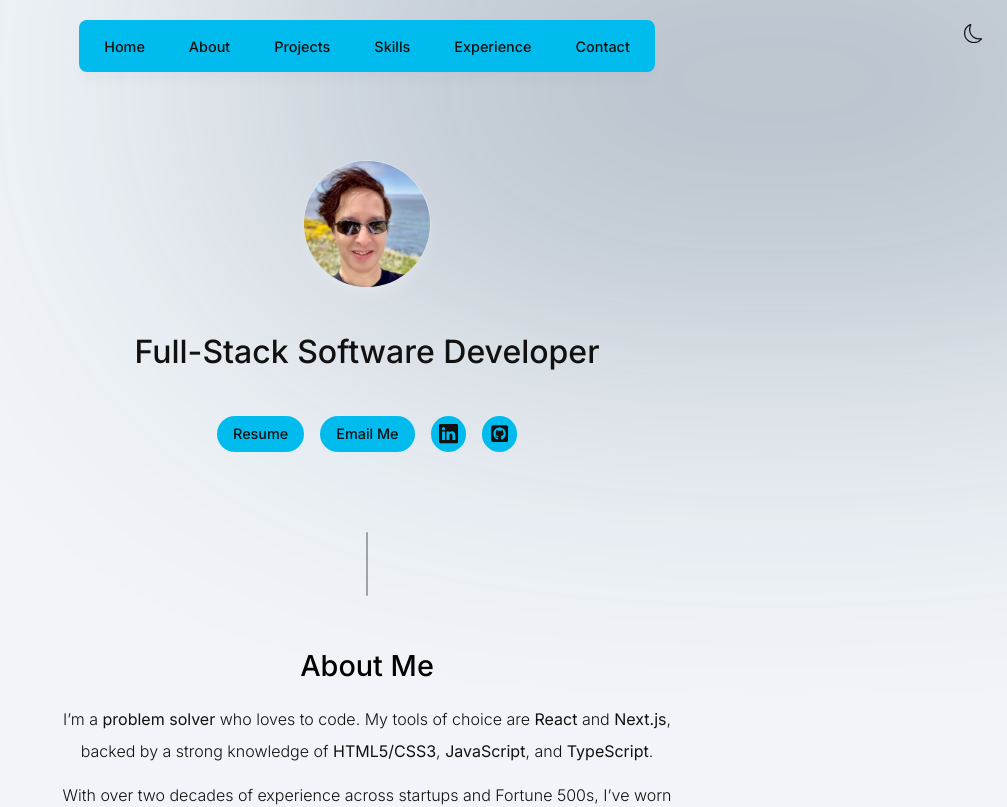
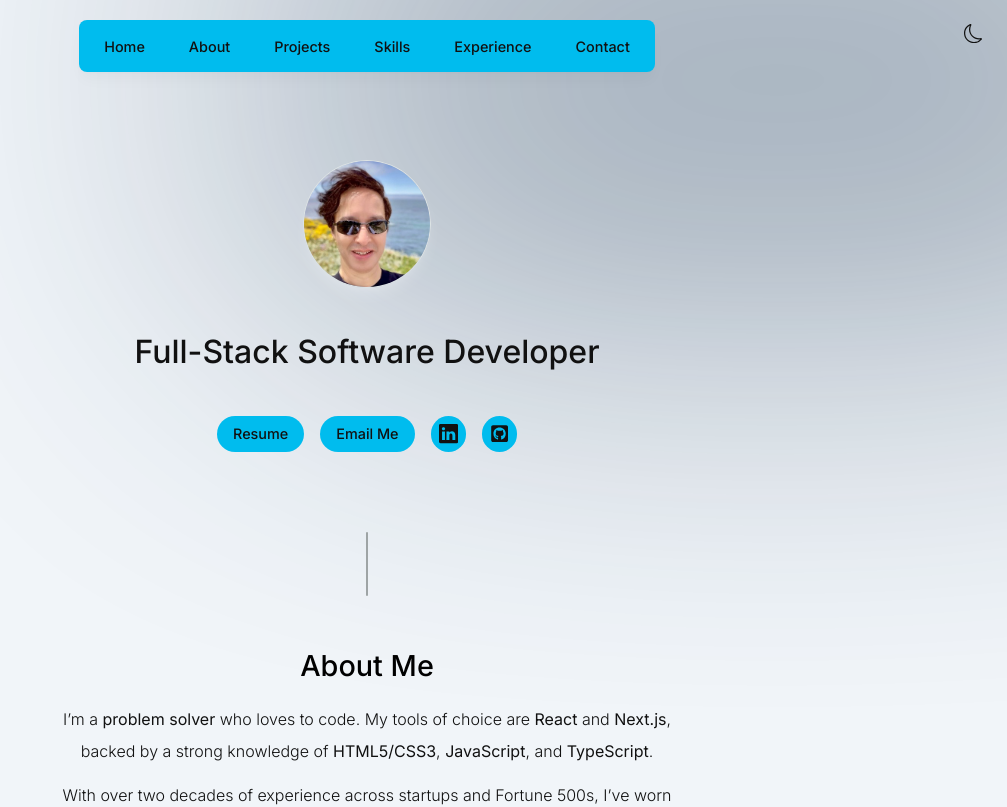
Before and after one commit to rickboot/portfolio-1, a Next.js app: page / in a window 1280 px wide. Shown: the top 807 px of the page, without its empty margins (273-1280 px from the left). Built offline with nearby package versions, Linux system fonts and the light colour scheme.

Commit message:
another cosmetic backdrop tweak

```diff
--- a/app/layout.tsx
+++ b/app/layout.tsx
@@ -28,7 +28,7 @@ export default function RootLayout({
       >
         {/* Ambient glow effect */}
         <div
-          className='fixed right-[-11rem] top-[-10rem] -z-10 h-[30rem] w-[2rem] rounded-full bg-[#19334F] opacity-30 blur-[10rem] sm:right-[-20rem] sm:w-[68.75rem]'
+          className='fixed right-[-11rem] top-[-10rem] -z-10 h-[30rem] w-[2rem] rounded-full bg-[#19334F] opacity-40 blur-[10rem] sm:right-[-20rem] sm:w-[68.75rem]'
           aria-hidden='true'
         />
 
```
